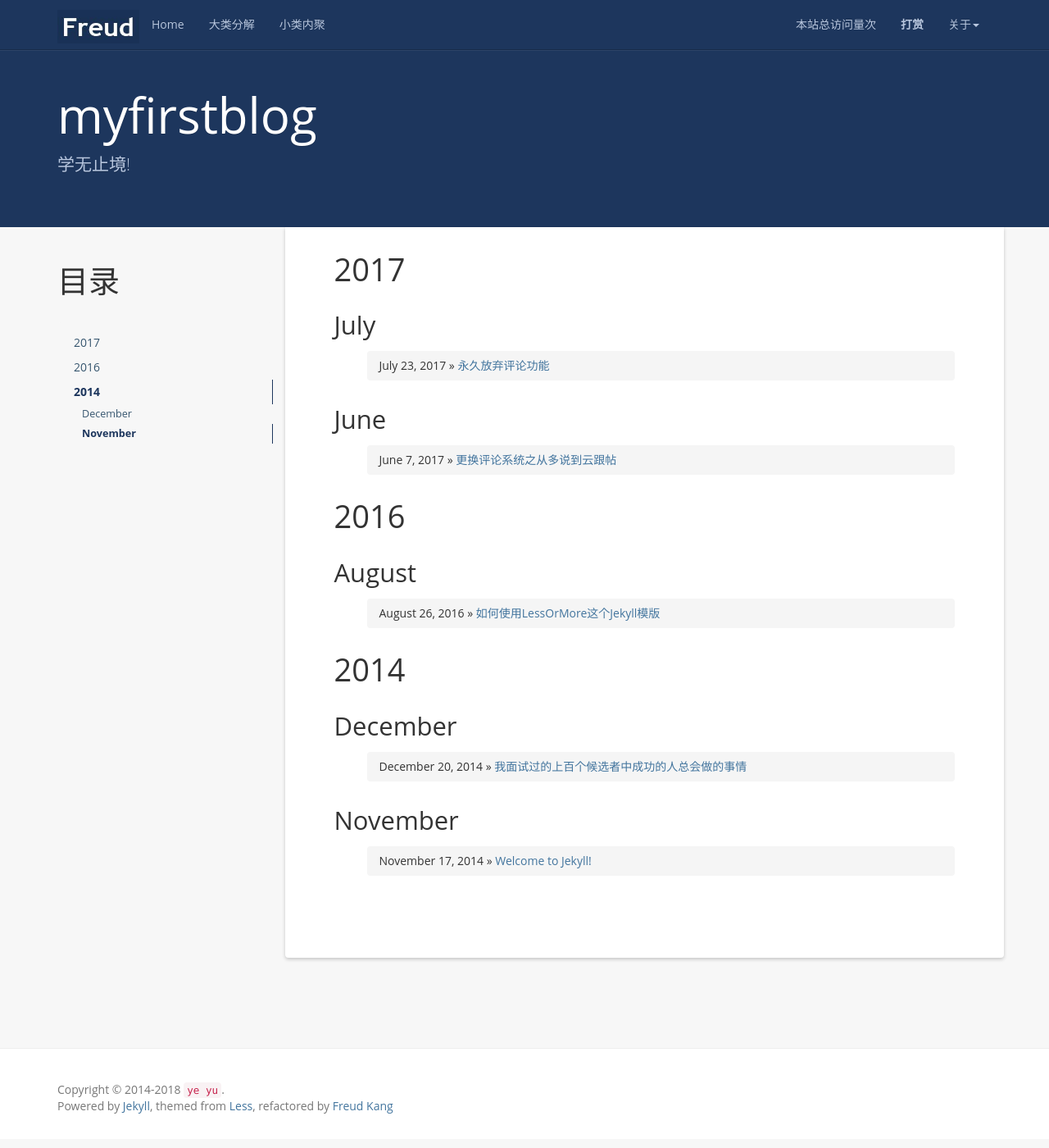
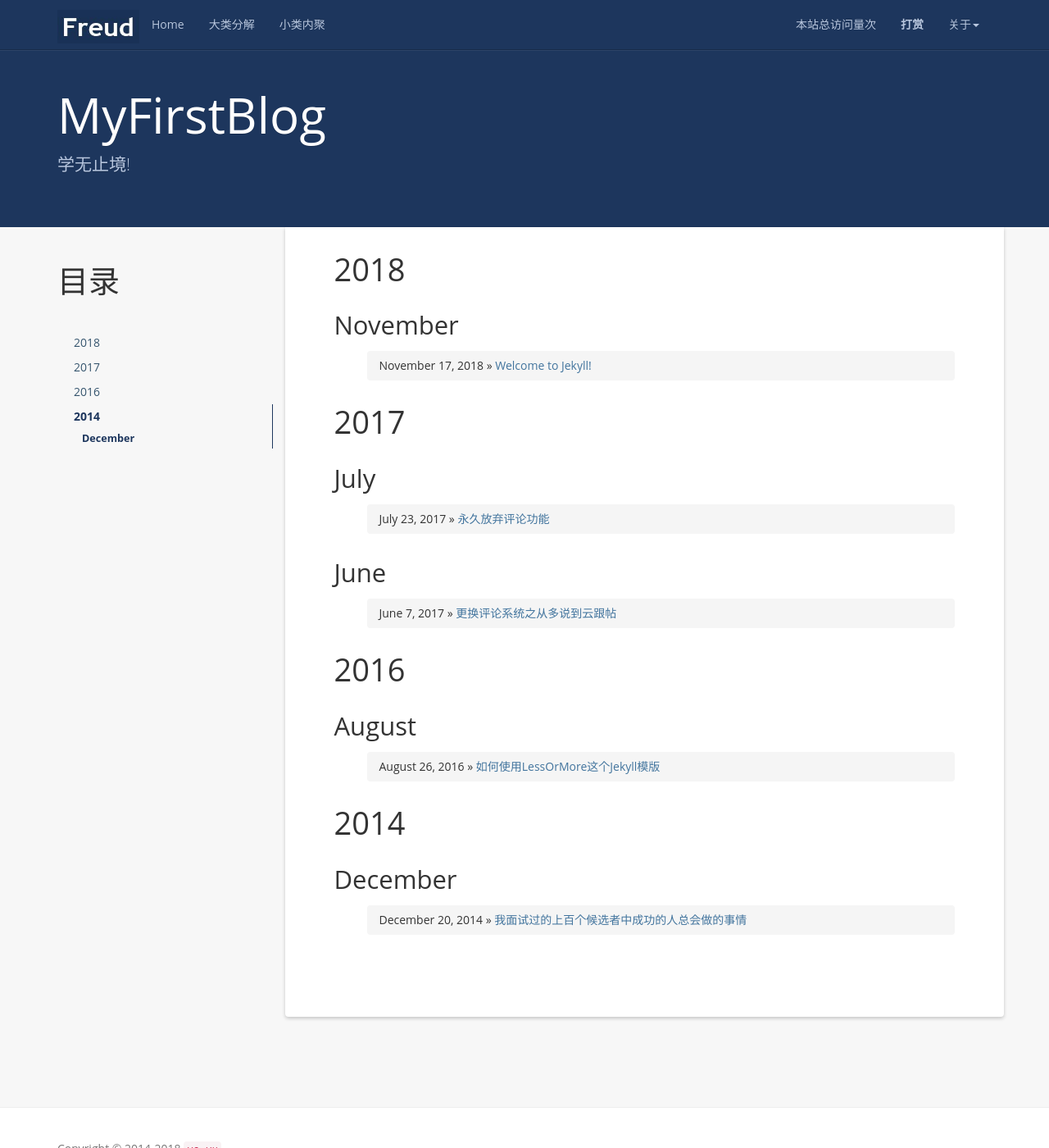
Before and after one commit to yeyu0415/myfirstblog, a Jekyll site: the page built from index.html, in a window 1280 px wide and 1400 px high. Shown: the whole window at 82% size. Built offline with Jekyll 4.4.1, drawn with Linux system fonts in a browser that asks for light colours; nearby versions of some CDN libraries; a script that is not in the unit is left out; the list of posts is cut into pages by our own code; comment, search, counter and statistics services are not loaded.

Commit message:
修改配置

```diff
--- a/_config.yml
+++ b/_config.yml
@@ -1,5 +1,5 @@
 # Site settings
-name: myfirstblog
+name: MyFirstBlog
 email: 120396854@qq.com
 author: ye yu
 url: http://www.hifreud.com
--- a/_posts/2014-11-17-welcome-to-jekyll.md
+++ b/_posts/2014-11-17-welcome-to-jekyll.md
@@ -1,7 +1,7 @@
 ---
 layout: post
 title:  "Welcome to Jekyll!"
-date:   2014-11-17 13:31:01 +0800
+date:   2018-11-17 13:31:01 +0800
 categories: jekyll
 tag: jekyll
 ---
```
